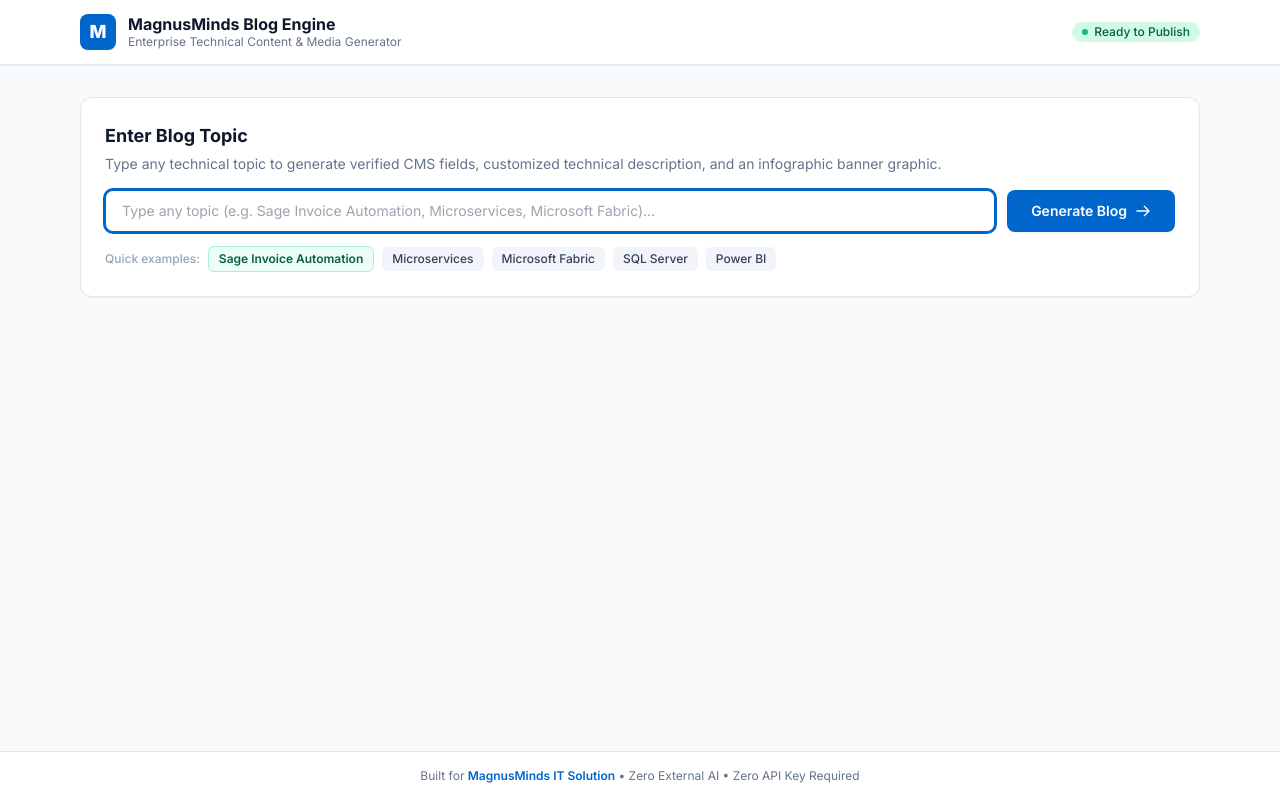
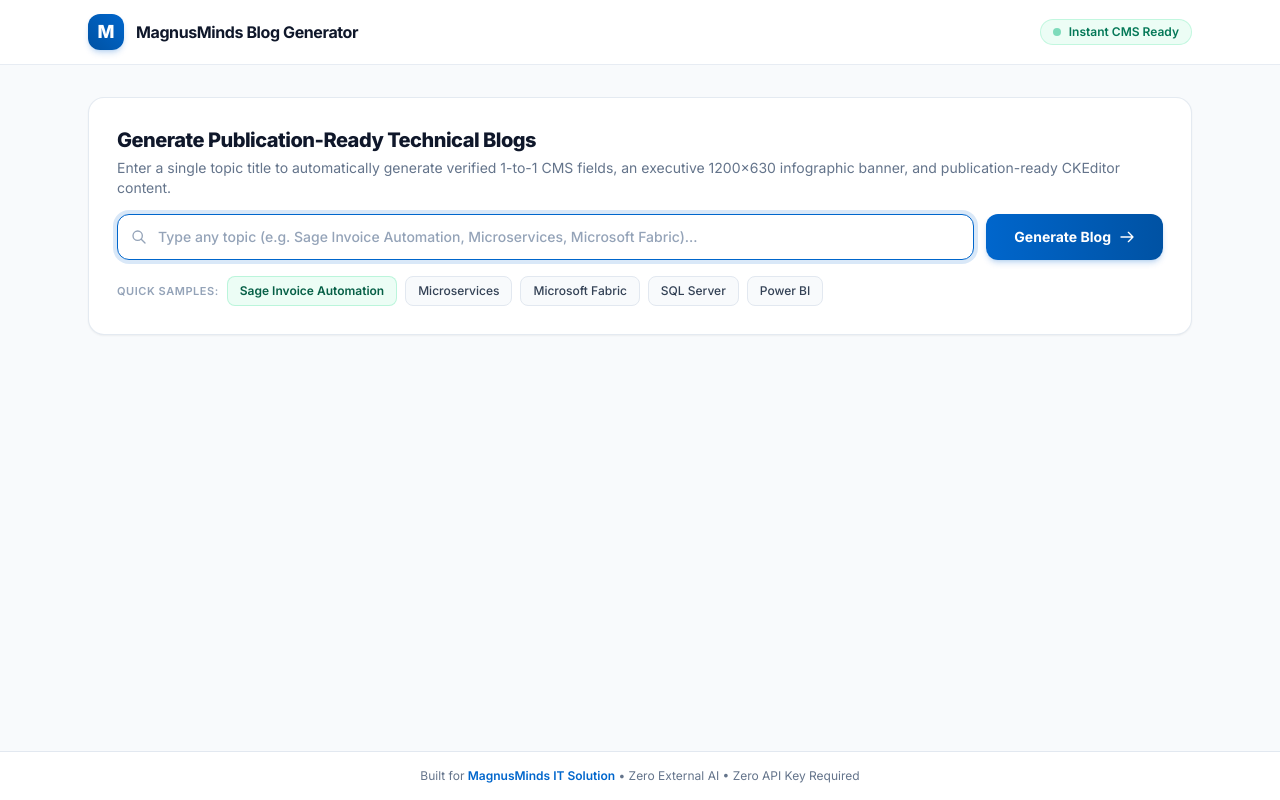
Before and after one commit to mm-anishn/magnusminds-blog-generator, a website: page index.html in a window 1280 px wide. Drawn offline with nearby package versions, Linux system fonts and the light colour scheme.

Commit message:
feat: presentable modern UI and streamlined header title

```diff
--- a/index.html
+++ b/index.html
@@ -229,42 +229,46 @@
 <body class="bg-slate-50 text-slate-800 antialiased min-h-screen flex flex-col font-sans">
 
   <!-- Header -->
-  <header class="bg-white border-b border-slate-200 sticky top-0 z-50 shadow-sm">
-    <div class="max-w-6xl mx-auto px-4 h-16 flex items-center justify-between">
+  <header class="bg-white/95 backdrop-blur-md border-b border-slate-200/80 sticky top-0 z-50 shadow-xs">
+    <div class="max-w-6xl mx-auto px-4 sm:px-6 h-16 flex items-center justify-between">
       <div class="flex items-center space-x-3">
-        <div class="w-9 h-9 rounded-lg bg-brand-500 flex items-center justify-center text-white font-black text-lg shadow-sm">
+        <div class="w-9 h-9 rounded-xl bg-gradient-to-tr from-brand-600 to-brand-500 flex items-center justify-center text-white font-extrabold text-lg shadow-md shadow-brand-500/20">
           M
         </div>
         <div>
-          <h1 class="text-base font-bold text-slate-900 leading-tight">MagnusMinds Blog Engine</h1>
-          <p class="text-xs text-slate-500">Enterprise Technical Content &amp; Media Generator</p>
+          <h1 class="text-base font-bold text-slate-900 leading-tight tracking-tight">MagnusMinds Blog Generator</h1>
         </div>
       </div>
       <div class="flex items-center space-x-3">
-        <span class="inline-flex items-center px-2.5 py-0.5 rounded-full text-xs font-medium bg-emerald-100 text-emerald-800">
-          <span class="w-1.5 h-1.5 rounded-full bg-emerald-500 mr-1.5"></span>
-          Ready to Publish
+        <span class="inline-flex items-center px-3 py-1 rounded-full text-xs font-semibold bg-emerald-50 text-emerald-700 border border-emerald-200/60 shadow-xs">
+          <span class="w-2 h-2 rounded-full bg-emerald-500 mr-2 animate-pulse"></span>
+          Instant CMS Ready
         </span>
       </div>
     </div>
   </header>
 
   <!-- Main Container -->
-  <main class="flex-1 max-w-6xl w-full mx-auto px-4 py-8 space-y-6">
+  <main class="flex-1 max-w-6xl w-full mx-auto px-4 sm:px-6 py-8 space-y-6">
 
     <!-- Topic Input Card -->
-    <div class="bg-white rounded-xl shadow-sm border border-slate-200 p-6">
-      <h2 class="text-lg font-bold text-slate-900 mb-1">Enter Blog Topic</h2>
-      <p class="text-sm text-slate-500 mb-4">Type any technical topic to generate verified CMS fields, customized technical description, and an infographic banner graphic.</p>
+    <div class="bg-white rounded-2xl shadow-sm border border-slate-200/90 p-6 sm:p-7 transition">
+      <div class="mb-4">
+        <h2 class="text-xl font-extrabold text-slate-900 tracking-tight">Generate Publication-Ready Technical Blogs</h2>
+        <p class="text-sm text-slate-500 mt-1">Enter a single topic title to automatically generate verified 1-to-1 CMS fields, an executive 1200×630 infographic banner, and publication-ready CKEditor content.</p>
+      </div>
 
       <div class="flex flex-col sm:flex-row gap-3">
         <div class="flex-1 relative">
+          <div class="absolute inset-y-0 left-0 pl-3.5 flex items-center pointer-events-none text-slate-400">
+            <svg class="w-4 h-4" fill="none" stroke="currentColor" viewBox="0 0 24 24"><path stroke-linecap="round" stroke-linejoin="round" stroke-width="2" d="M21 21l-6-6m2-5a7 7 0 11-14 0 7 7 0 0114 0z"/></svg>
+          </div>
           <input
             type="text"
             id="topicInput"
             value=""
             placeholder="Type any topic (e.g. Sage Invoice Automation, Microservices, Microsoft Fabric)..."
-            class="w-full px-4 py-2.5 rounded-lg border border-slate-300 focus:ring-2 focus:ring-brand-500 focus:border-brand-500 outline-none transition text-sm"
+            class="w-full pl-10 pr-4 py-3 rounded-xl border border-slate-300 focus:ring-4 focus:ring-brand-500/15 focus:border-brand-500 outline-none transition text-sm font-medium placeholder-slate-400 shadow-xs"
             onkeydown="if(event.key === 'Enter') generateBlog();"
             autofocus
           >
@@ -272,7 +276,7 @@
         <button
           id="generateBtn"
           onclick="generateBlog()"
-          class="bg-brand-500 hover:bg-brand-600 text-white font-semibold px-6 py-2.5 rounded-lg text-sm shadow-sm transition flex items-center justify-center space-x-2 cursor-pointer"
+          class="bg-gradient-to-r from-brand-500 to-brand-600 hover:from-brand-600 hover:to-brand-700 active:scale-[0.99] text-white font-bold px-7 py-3 rounded-xl text-sm shadow-md shadow-brand-500/20 transition flex items-center justify-center space-x-2 cursor-pointer shrink-0"
         >
           <span>Generate Blog</span>
           <svg class="w-4 h-4" fill="none" stroke="currentColor" viewBox="0 0 24 24"><path stroke-linecap="round" stroke-linejoin="round" stroke-width="2" d="M14 5l7 7m0 0l-7 7m7-7H3"/></svg>
@@ -280,17 +284,17 @@
       </div>
 
       <!-- Quick Topic Pills -->
-      <div class="mt-3.5 flex flex-wrap items-center gap-2 text-xs">
-        <span class="text-slate-400 font-medium">Quick examples:</span>
-        <button onclick="setTopic('Sage Invoice Automation: Reducing Manual Work and Improving Finance Operations')" class="px-2.5 py-1 bg-emerald-50 hover:bg-emerald-100 text-emerald-800 rounded-md transition cursor-pointer font-semibold border border-emerald-200">Sage Invoice Automation</button>
-        <button onclick="setTopic('Microservices Architecture')" class="px-2.5 py-1 bg-slate-100 hover:bg-slate-200 text-slate-700 rounded-md transition cursor-pointer font-medium">Microservices</button>
-        <button onclick="setTopic('Microsoft Fabric Lakehouse Guide')" class="px-2.5 py-1 bg-slate-100 hover:bg-slate-200 text-slate-700 rounded-md transition cursor-pointer font-medium">Microsoft Fabric</button>
-        <button onclick="setTopic('SQL Server Performance Optimization')" class="px-2.5 py-1 bg-slate-100 hover:bg-slate-200 text-slate-700 rounded-md transition cursor-pointer font-medium">SQL Server</button>
-        <button onclick="setTopic('Power BI Enterprise Analytics & DAX')" class="px-2.5 py-1 bg-slate-100 hover:bg-slate-200 text-slate-700 rounded-md transition cursor-pointer font-medium">Power BI</button>
+      <div class="mt-4 flex flex-wrap items-center gap-2 text-xs">
+        <span class="text-slate-400 font-semibold uppercase tracking-wider text-[11px]">Quick Samples:</span>
+        <button onclick="setTopic('Sage Invoice Automation: Reducing Manual Work and Improving Finance Operations')" class="px-3 py-1.5 bg-emerald-50 hover:bg-emerald-100 text-emerald-800 rounded-lg transition cursor-pointer font-semibold border border-emerald-200/70 shadow-xs">Sage Invoice Automation</button>
+        <button onclick="setTopic('Microservices Architecture')" class="px-3 py-1.5 bg-slate-50 hover:bg-slate-100 text-slate-700 rounded-lg transition cursor-pointer font-medium border border-slate-200">Microservices</button>
+        <button onclick="setTopic('Microsoft Fabric Lakehouse Guide')" class="px-3 py-1.5 bg-slate-50 hover:bg-slate-100 text-slate-700 rounded-lg transition cursor-pointer font-medium border border-slate-200">Microsoft Fabric</button>
+        <button onclick="setTopic('SQL Server Performance Optimization')" class="px-3 py-1.5 bg-slate-50 hover:bg-slate-100 text-slate-700 rounded-lg transition cursor-pointer font-medium border border-slate-200">SQL Server</button>
+        <button onclick="setTopic('Power BI Enterprise Analytics & DAX')" class="px-3 py-1.5 bg-slate-50 hover:bg-slate-100 text-slate-700 rounded-lg transition cursor-pointer font-medium border border-slate-200">Power BI</button>
       </div>
     </div>
 
-    <!-- CMS Output Section (Hidden by default, shown ONLY after clicking Generate) -->
+        <!-- CMS Output Section (Hidden by default, shown ONLY after clicking Generate) -->
     <div id="resultsCard" class="hidden bg-white rounded-xl shadow-sm border border-slate-200 p-6 space-y-6">
 
       <div class="flex items-center justify-between pb-4 border-b border-slate-200">
```
